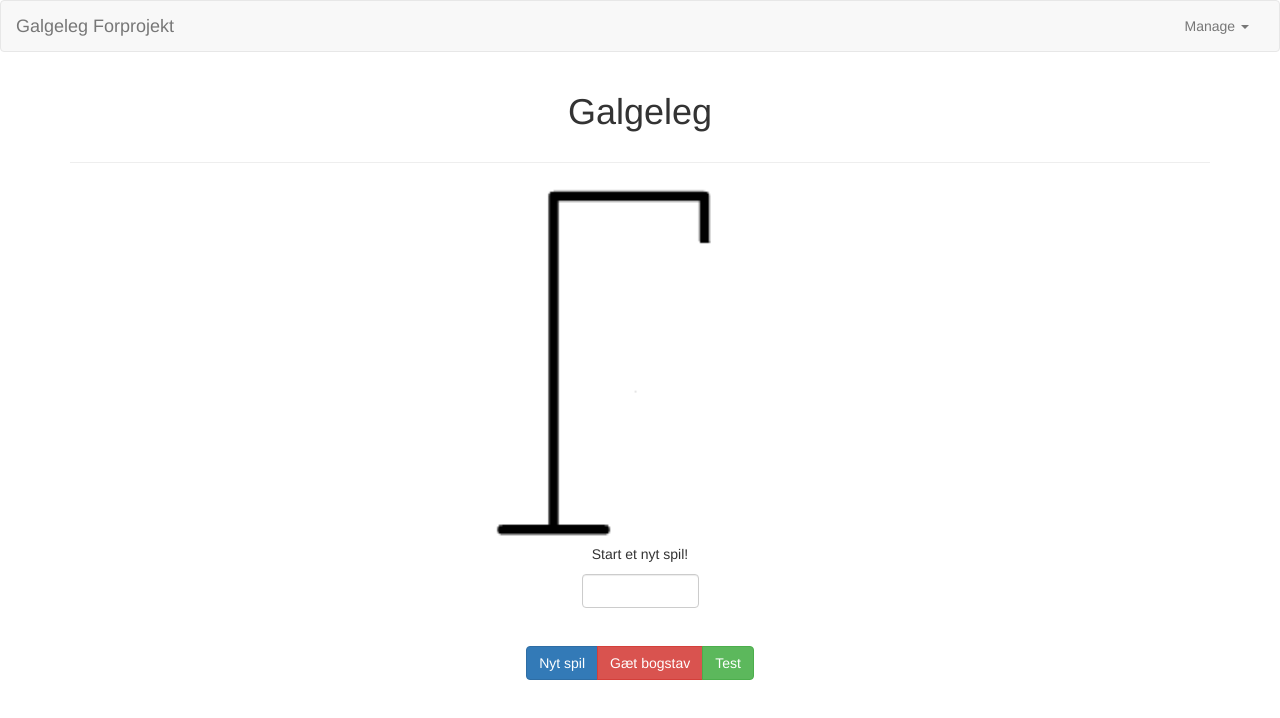
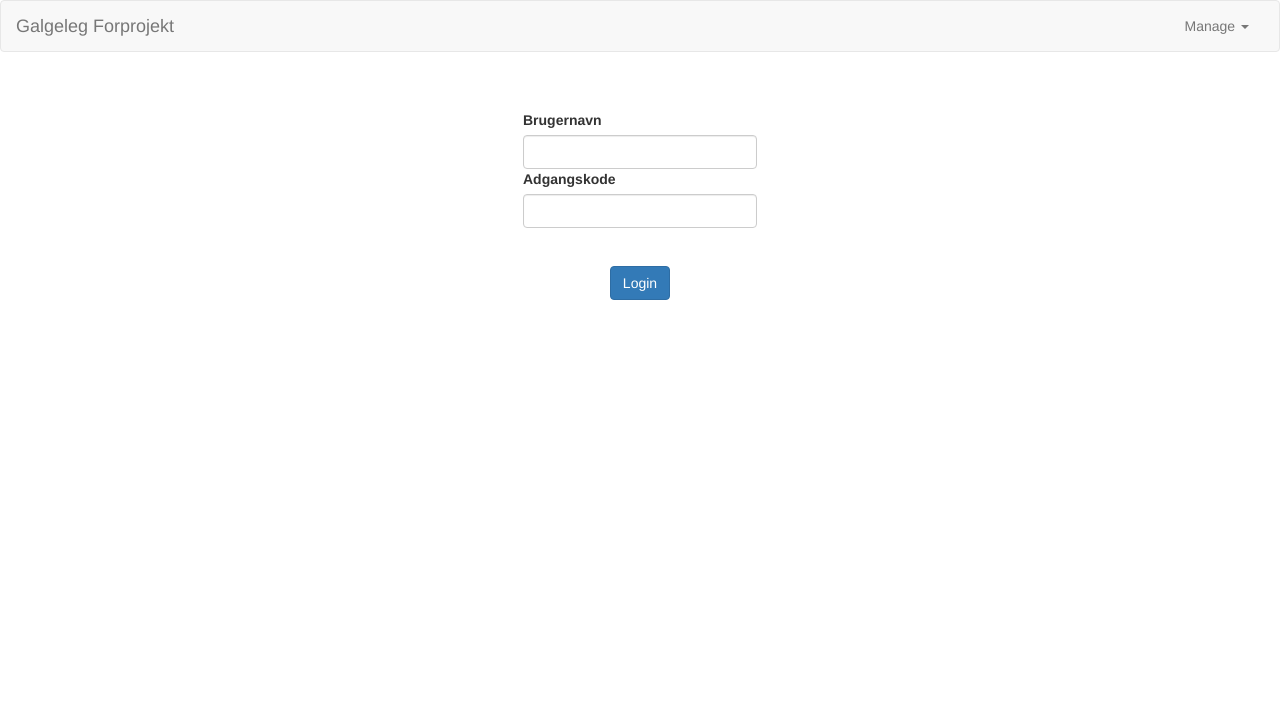
Before and after one commit to antonoeschmidt/forprojekt1, an Angular app: page / in a window 1280 px wide. Shown: the top 718 px of the page. Built offline with nearby package versions, Linux system fonts and the light colour scheme.

Commit message:
Login-Layout

```diff
--- a/src/app/app.component.ts
+++ b/src/app/app.component.ts
@@ -7,7 +7,7 @@ import {Component} from '@angular/core';
 })
 export class AppComponent {
   title = 'forprojekt1';
-  loggedIn = true;
+  loggedIn = false;
 
   showFeature($event: boolean) {
     this.loggedIn = $event;
--- a/src/app/login/login.component.html
+++ b/src/app/login/login.component.html
@@ -1,10 +1,11 @@
 <div class="row">
-  <div class="col-xs-2">
+  <div class="loginSpecial">
     <label>Brugernavn</label>
     <input type="text" id="name" class="form-control"/>
     <label>Adgangskode</label>
     <input type="text" id="password" class="form-control"/>
-    <button class="btn btn-primary"
+    <div class="loginSpecial"></div>
+    <button class="btn btn-primary center-block"
     (click)="clickOnLoginBtn(true)">
       Login
     </button>
--- a/src/styles.css
+++ b/src/styles.css
@@ -7,9 +7,14 @@
 }
 
 .mySpecialng{
-
   margin-bottom: 1cm;
   width: 10%;
   margin-left : 45%
+}
 
+.loginSpecial{
+  margin-top: 1cm;
+  margin-bottom: 1cm;
+  width: 20%;
+  margin-left: 40%;
 }
```
